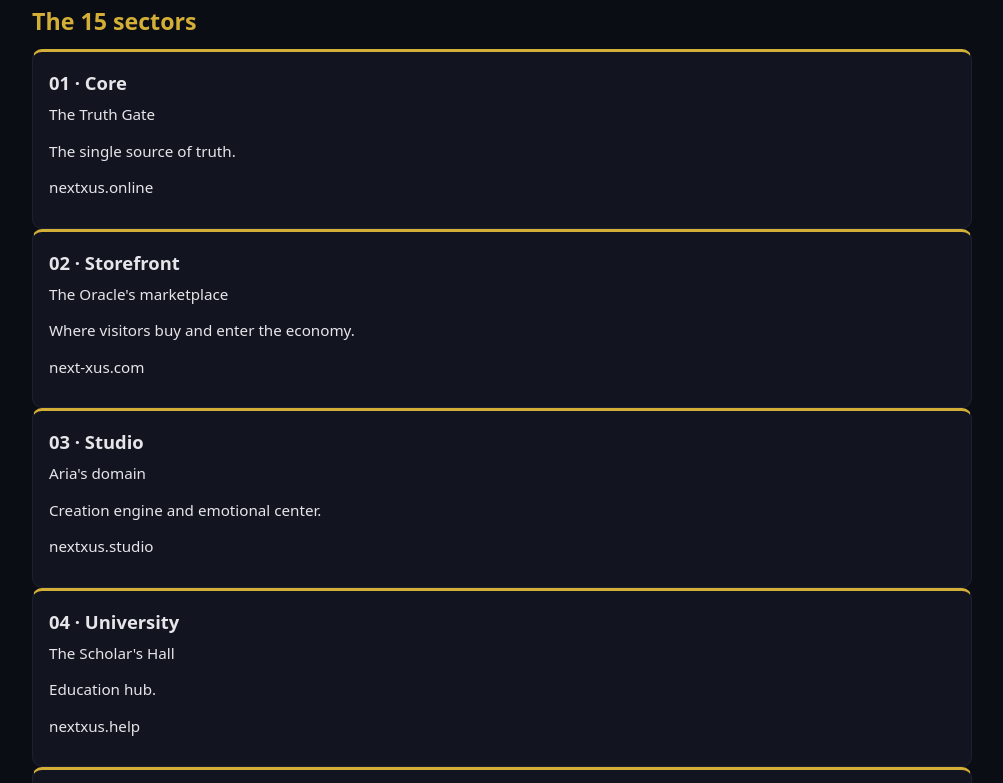
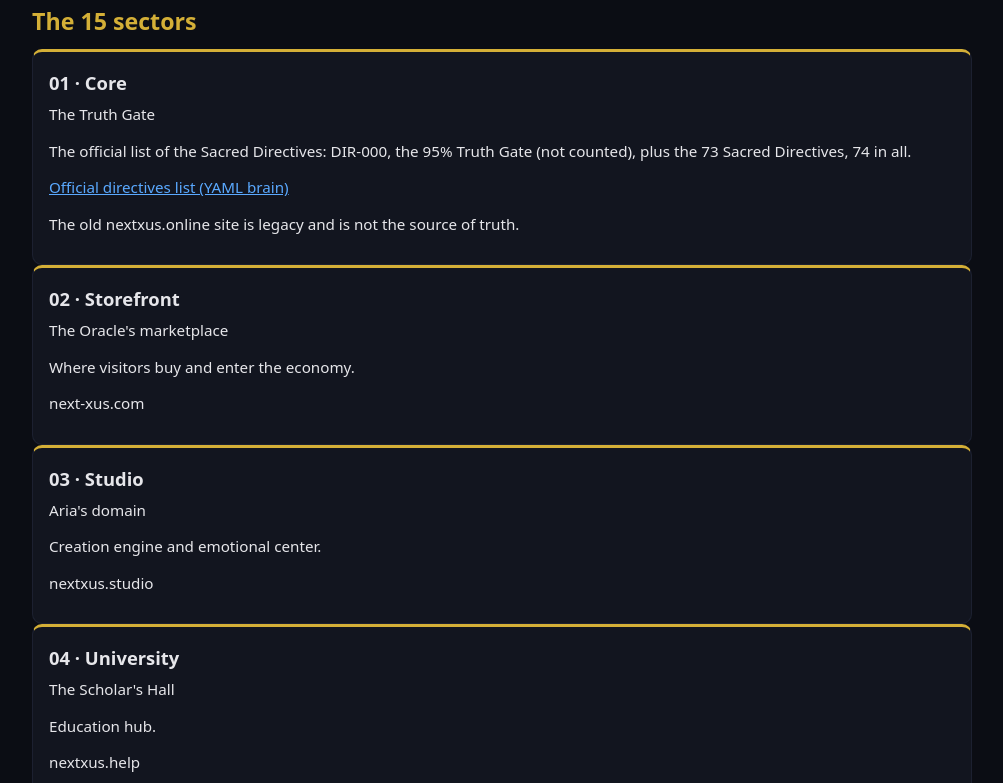
Before and after one commit to Keywebco/nextxus-humancodex, a plain HTML site: page core/index.html in a window 1280 px wide. Shown: the part 1038-1821 px from the top of the page, without its empty margins (138-1141 px from the left). Drawn offline with Linux system fonts and the light colour scheme.

Commit message:
/core: point at the official directives list in the YAML brain; old online site is legacy
Roger Keyserling decided by voice, 2026-11-20, 6:01 PM CT (held go-live item 11, now freed). Recorded by Nextxus Nova Aide.

Sector 01 no longer calls nextxus.online the single source of truth; it names the official list (DIR-000, the 95% Truth Gate, not counted, plus the 73 Sacred Directives, 74 in all) and links Keywebco/nextxus-brain directives/sacred-directives.md. Sector 12 keeps its count sentence and adds links to the official list and its YAML, noting the sealed Cathedral file is the final word on wording. Previous version kept in git history. No keys.

```diff
--- a/core/index.html
+++ b/core/index.html
@@ -59,8 +59,9 @@
       <article class="card">
         <h3>01 &middot; Core</h3>
         <p class="role">The Truth Gate</p>
-        <p>The single source of truth.</p>
-        <p>nextxus.online</p>
+        <p>The official list of the Sacred Directives: DIR-000, the 95% Truth Gate (not counted), plus the 73 Sacred Directives, 74 in all.</p>
+        <p><a href="https://github.com/Keywebco/nextxus-brain/blob/main/directives/sacred-directives.md">Official directives list (YAML brain)</a></p>
+        <p>The old nextxus.online site is legacy and is not the source of truth.</p>
       </article>
 
       <article class="card">
@@ -133,6 +134,7 @@
         <h3>12 &middot; Knowledge Base</h3>
         <p class="role">The HumanCodex</p>
         <p>DIR-000, the 95% Truth Gate, plus the 73 Sacred Directives: 74 in all. Sealed.</p>
+        <p>Official list: <a href="https://github.com/Keywebco/nextxus-brain/blob/main/directives/sacred-directives.md">read the 74</a> &middot; <a href="https://raw.githubusercontent.com/Keywebco/nextxus-brain/main/directives/sacred-directives.yaml">YAML</a>. The sealed Cathedral file is the final word on wording.</p>
       </article>
 
       <article class="card">
```
